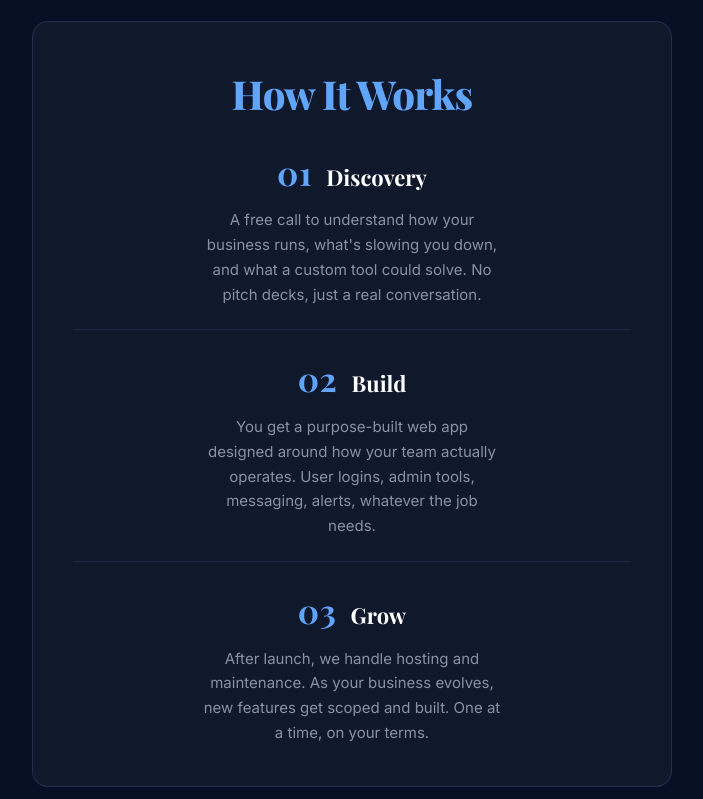
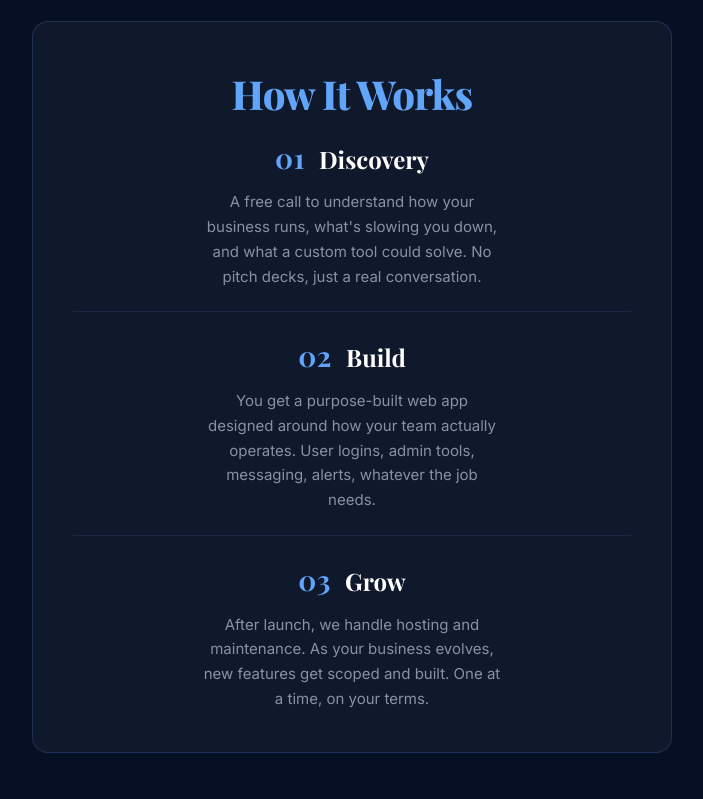
Before and after one commit to besoulful-design/franklinai-v2, a React (Vite) app: page / in a window 1280 px wide. Shown: the part 540-1339 px from the top of the page, without its empty margins (288-991 px from the left). Built offline with nearby package versions, Linux system fonts and the light colour scheme; a web font is replaced by a local one.

Commit message:
Tighter How It Works, rebalanced step sizes, footer gap fixed

```diff
--- a/src/App.jsx
+++ b/src/App.jsx
@@ -97,12 +97,12 @@ function HowItWorks() {
       <div className="container">
         <div className="site-card">
           <h2 className="card-heading">How It Works</h2>
-          <div className="step-stack">
+          <div className="step-stack" style={{ marginTop: '-10px' }}>
             {steps.map(step => (
               <div key={step.number} className="step-item">
                 <div className="step-item__header">
-                  <span className="step-item__number" style={{ fontSize: '33px' }}>{step.number}</span>
-                  <h3 className="step-item__title" style={{ fontSize: '22px' }}>{step.title}</h3>
+                  <span className="step-item__number" style={{ fontSize: '28px' }}>{step.number}</span>
+                  <h3 className="step-item__title" style={{ fontSize: '24px' }}>{step.title}</h3>
                 </div>
                 <p className="step-item__text">{step.text}</p>
               </div>
@@ -226,8 +226,8 @@ function Footer() {
   const year = new Date().getFullYear();
   return (
     <footer className="site-footer">
-      <div className="site-footer__inner" style={{ gap: '2px' }}>
-        <a href="/" className="site-footer__brand">
+      <div className="site-footer__inner" style={{ gap: '4px' }}>
+        <a href="/" className="site-footer__brand" style={{ marginBottom: '0' }}>
           <KiteLogo size={132} className="site-footer__logo" />
           <div className="site-footer__wordmark" style={{ marginTop: '-16px' }}>
             <span className="site-footer__name">
```
